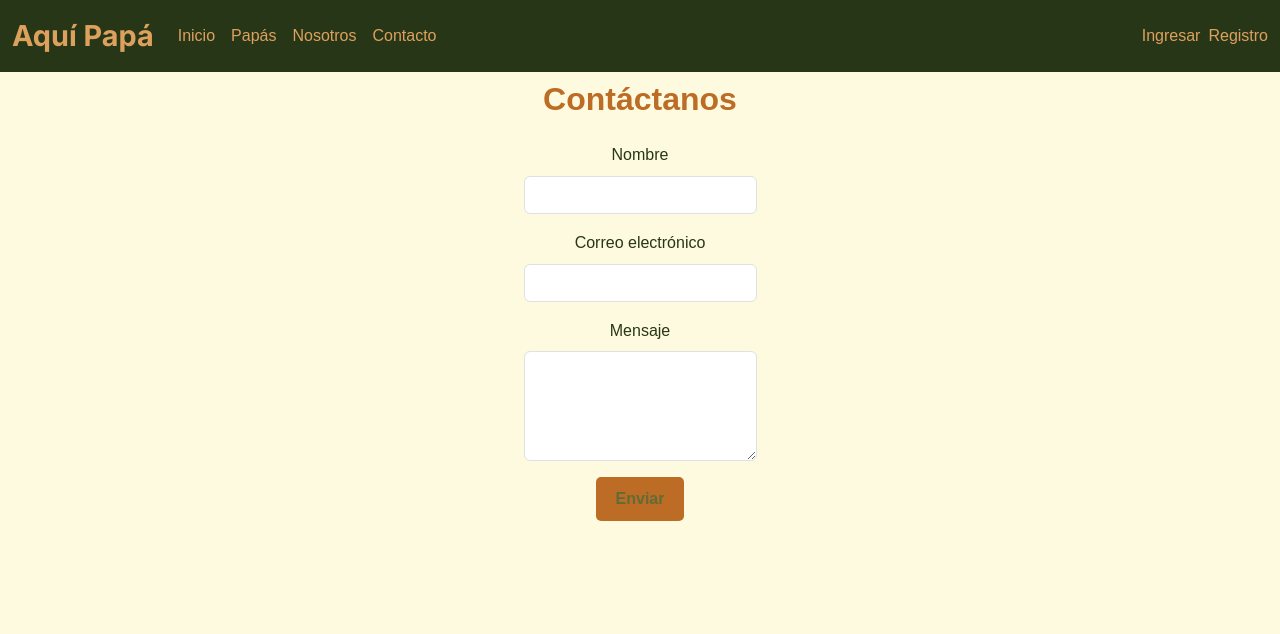
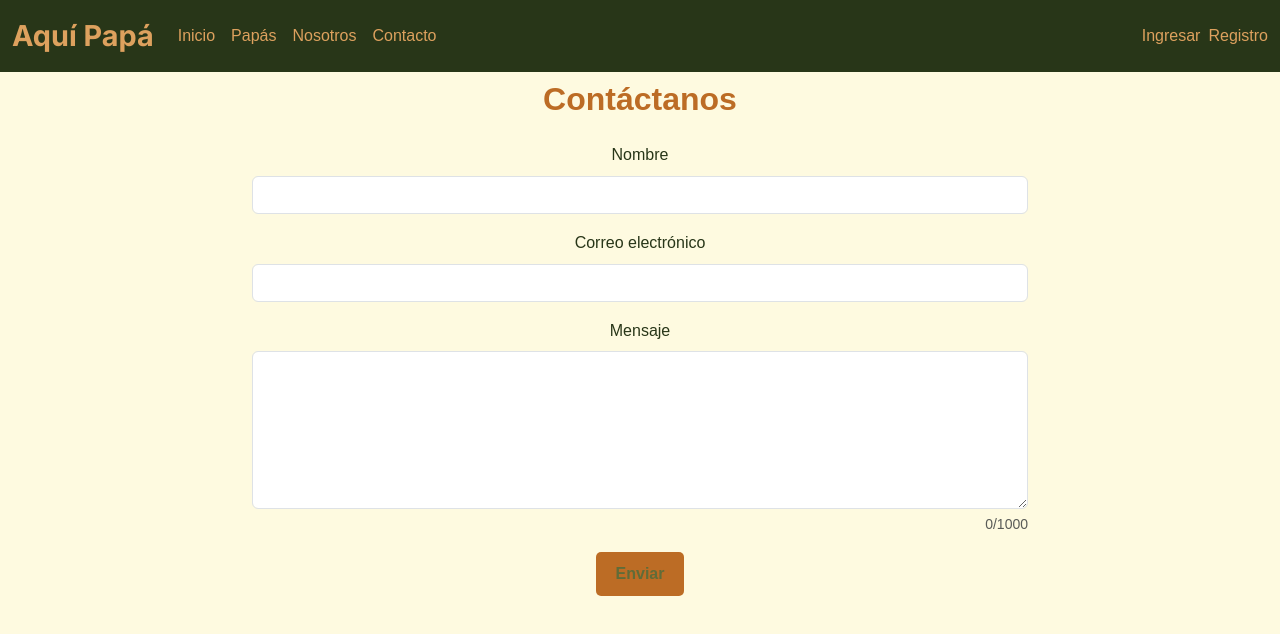
Before and after one commit to AKobrock/Aqui_React, a React (Vite) app: page /Contacto in a window 1280 px wide. Shown: the top 634 px of the page. Built offline with nearby package versions, Linux system fonts and the light colour scheme.

Commit message:
arreglo contacto

```diff
--- a/src/Contacto.jsx
+++ b/src/Contacto.jsx
@@ -1,26 +1,67 @@
-function Contacto(){
-    return(
-        <>
-        <div class="container mt-5">
-            <h2 class="text-center mb-4">Contáctanos</h2>
-            <form>
-                <div class="mb-3">
-                <label for="nombre" class="form-label">Nombre</label>
-                <input type="text" class="form-control" id="nombre" required/>
+import { useState } from "react";
+
+function Contacto() {
+    const [form, setForm] = useState({ nombre: "", email: "", mensaje: "" });
+    const [errors, setErrors] = useState({});
+
+    const handleChange = (e) => {
+        const { name, value } = e.target;
+        if (name === "mensaje" && value.length > 1000) return; // enforce max client-side
+        setForm((s) => ({ ...s, [name]: value }));
+    };
+
+    const validate = () => {
+        const e = {};
+        if (!form.nombre.trim()) e.nombre = "Requerido";
+        if (!form.email.match(/^[^\s@]+@[^\s@]+\.[^\s@]+$/)) e.email = "Correo inválido";
+        if (!form.mensaje.trim()) e.mensaje = "Requerido";
+        if (form.mensaje.length > 1000) e.mensaje = "Máximo 1000 caracteres";
+        return e;
+    };
+
+    const handleSubmit = (ev) => {
+        ev.preventDefault();
+        const e = validate();
+        setErrors(e);
+        if (Object.keys(e).length === 0) {
+            // Simulate submit
+            alert("Mensaje enviado (simulado)");
+            setForm({ nombre: "", email: "", mensaje: "" });
+        }
+    };
+
+    return (
+        <div className="container mt-5">
+            <h2 className="text-center mb-4">Contáctanos</h2>
+
+                    <div className="row justify-content-center">
+                <div className="col-12" style={{ width: 800, maxWidth: '100%', margin: "0 auto" }}>
+                    <form onSubmit={handleSubmit} noValidate>
+                        <div className="mb-3">
+                            <label htmlFor="nombre" className="form-label">Nombre</label>
+                            <input name="nombre" value={form.nombre} onChange={handleChange} type="text" className={`form-control ${errors.nombre ? "is-invalid" : ""}`} id="nombre" required />
+                            {errors.nombre && <div className="invalid-feedback">{errors.nombre}</div>}
+                        </div>
+
+                        <div className="mb-3">
+                            <label htmlFor="email" className="form-label">Correo electrónico</label>
+                            <input name="email" value={form.email} onChange={handleChange} type="email" className={`form-control ${errors.email ? "is-invalid" : ""}`} id="email" required />
+                            {errors.email && <div className="invalid-feedback">{errors.email}</div>}
+                        </div>
+
+                        <div className="mb-3">
+                            <label htmlFor="mensaje" className="form-label">Mensaje</label>
+                            <textarea name="mensaje" value={form.mensaje} onChange={handleChange} className={`form-control ${errors.mensaje ? "is-invalid" : ""}`} id="mensaje" rows="6" required />
+                            <div className="form-text text-end">{form.mensaje.length}/1000</div>
+                            {errors.mensaje && <div className="invalid-feedback">{errors.mensaje}</div>}
+                        </div>
+
+                        <button type="submit" className="btn btn-primary">Enviar</button>
+                    </form>
                 </div>
-                <div class="mb-3">
-                <label for="email" class="form-label">Correo electrónico</label>
-                <input type="email" class="form-control" id="email" required/>
-                </div>
-                <div class="mb-3">
-                <label for="mensaje" class="form-label">Mensaje</label>
-                <textarea class="form-control" id="mensaje" rows="4" required/>
-                </div>
-                <button type="submit" class="btn btn-primary">Enviar</button>
-            </form>
             </div>
-        </>
-    )
+        </div>
+    );
 }
 
-export default Contacto
+export default Contacto;
```
Also changed, not shown: src/PapasInfo.jsx (added).
